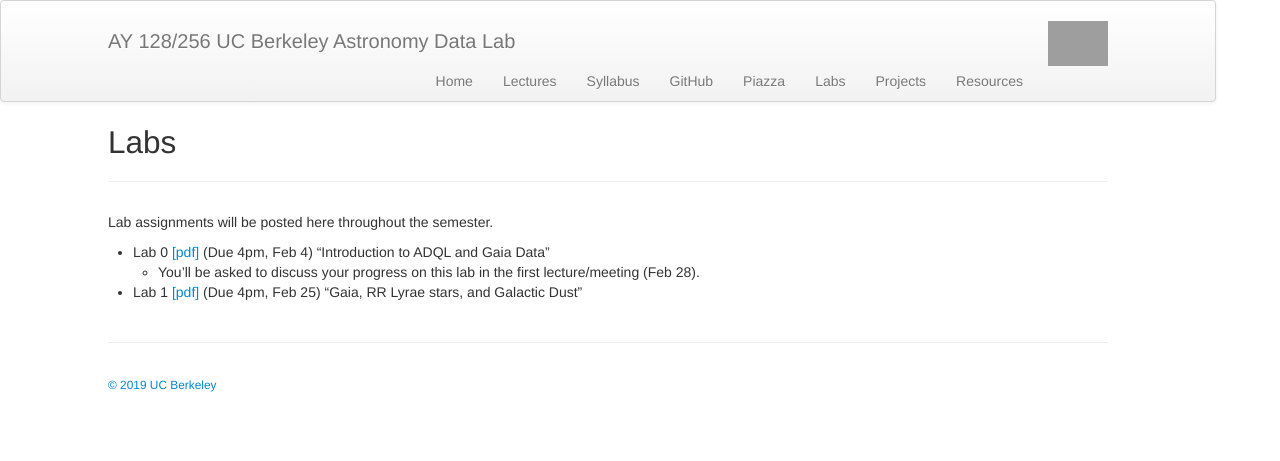
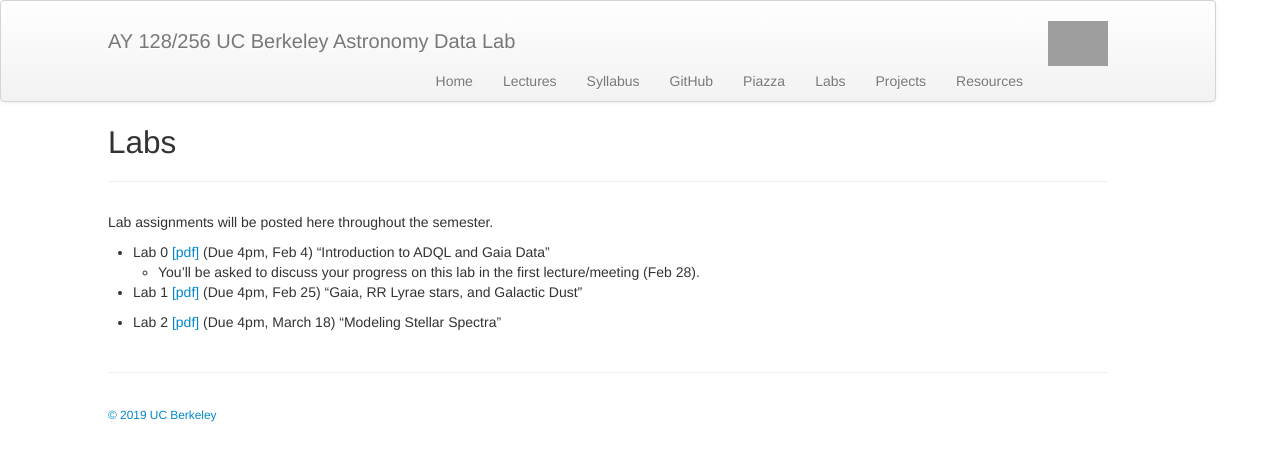
Before and after one commit to ucb-datalab/ucb-datalab.github.io, a Jekyll site: the page built from pages/labs.md, in a window 1280 px wide. Shown: the top 461 px of the page. Built offline with Jekyll 4.4.1, drawn with Linux system fonts in a browser that asks for light colours; grey boxes are pictures that could not be loaded.

Commit message:
adding lab 2

```diff
--- a/pages/labs.md
+++ b/pages/labs.md
@@ -9,3 +9,5 @@ Lab assignments will be posted here throughout the semester.
      - You'll be asked to discuss your progress on this lab in the first lecture/meeting (Feb 28).
 
  - Lab 1 [[pdf]](https://github.com/ucb-datalab/course-materials/blob/master/Labs/Lab_1_Ast128_2019.pdf) (Due 4pm, Feb 25) "Gaia, RR Lyrae stars, and Galactic Dust"
+
+  - Lab 2 [[pdf]](https://github.com/ucb-datalab/course-materials/blob/master/Labs/Lab_2_Ast128_2019.pdf) (Due 4pm, March 18) "Modeling Stellar Spectra"
```
